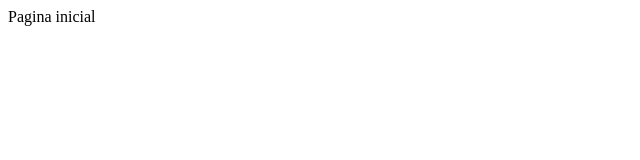
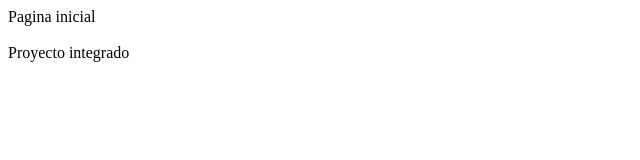
Before and after one commit to mariagaleanol/pruebapagina, a plain HTML site: page index.html in a window 1280 px wide. Shown: the whole page, without its empty margins (0-640 px from the left). Drawn offline with Linux system fonts and the light colour scheme.

Commit message:
Actualizacion dos_

```diff
--- a/index.html
+++ b/index.html
@@ -6,6 +6,8 @@
     <title>Document</title>
 </head>
 <body>
-    Pagina inicial
+    Pagina inicial <br> <br>
+
+    Proyecto integrado
 </body>
 </html>
```
